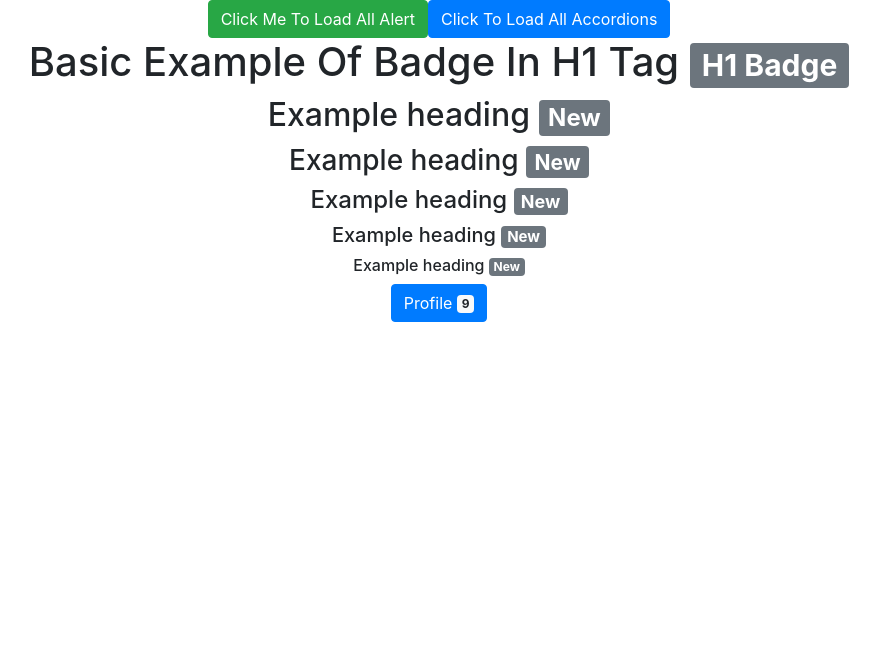
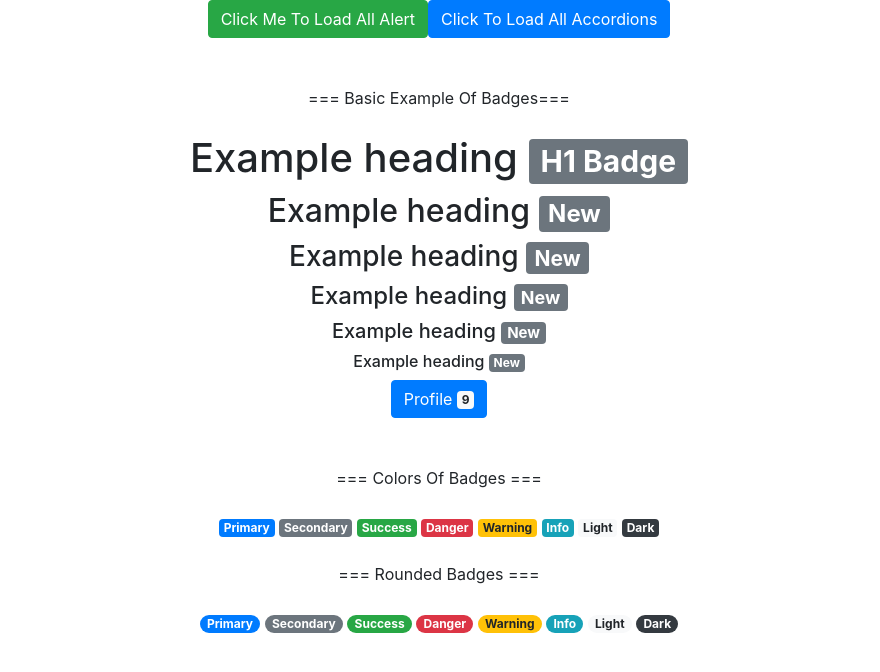
Before and after one commit to Khwajapasha/Boosrtrap-Practice, a React (Create React App) app: page / in a window 1280 px wide. Shown: the top 672 px of the page, without its empty margins (201-1081 px from the left). Built offline with nearby package versions, Linux system fonts and the light colour scheme.

Commit message:
Implemented Rounded Badges & Different Colors

```diff
--- a/src/Component/MainBodySection/BadgesComponent/AllBadges.jsx
+++ b/src/Component/MainBodySection/BadgesComponent/AllBadges.jsx
@@ -1,9 +1,11 @@
 import React from "react";
 import { BadgesBasicExample } from "./BadgesBasicExample";
+import { BadgeColors } from "./BadgesColors";
 export const AllBadges = () => {
   return (
     <div>
       <BadgesBasicExample />
+      <BadgeColors />
     </div>
   );
 };
--- a/src/Component/MainBodySection/BadgesComponent/BadgesBasicExample.jsx
+++ b/src/Component/MainBodySection/BadgesComponent/BadgesBasicExample.jsx
@@ -3,9 +3,13 @@ import { Badge, Button } from "react-bootstrap";
 export const BadgesBasicExample = () => {
   return (
     <div>
+      <br />
+      <br />
+      === Basic Example Of Badges===
+      <br />
+      <br />
       <h1>
-        Basic Example Of Badge In H1 Tag{" "}
-        <Badge variant="secondary">H1 Badge</Badge>
+        Example heading <Badge variant="secondary">H1 Badge</Badge>
       </h1>
       <h2>
         Example heading <Badge variant="secondary">New</Badge>
@@ -22,11 +26,7 @@ export const BadgesBasicExample = () => {
       <h6>
         Example heading <Badge variant="secondary">New</Badge>
       </h6>
-
-
       {/* Badges can be used as part of links or buttons to provide a counter. */}
-
-
       <Button variant="primary">
         Profile <Badge variant="light">9</Badge>
         <span className="sr-only">unread messages</span>
--- /dev/null
+++ b/src/Component/MainBodySection/BadgesComponent/BadgesColors.jsx
@@ -0,0 +1,49 @@
+import React from "react";
+import { Badge } from "react-bootstrap";
+export const BadgeColors = () => {
+  return (
+    <div>
+      <br />
+      <br />
+      === Colors Of Badges ===
+      <br />
+      <br />
+      <Badge variant="primary">Primary</Badge>{" "}
+      <Badge variant="secondary">Secondary</Badge>{" "}
+      <Badge variant="success">Success</Badge>{" "}
+      <Badge variant="danger">Danger</Badge>{" "}
+      <Badge variant="warning">Warning</Badge>{" "}
+      <Badge variant="info">Info</Badge> <Badge variant="light">Light</Badge>{" "}
+      <Badge variant="dark">Dark</Badge>
+      <br />
+      <br />
+      === Rounded Badges ===
+      <br />
+      <br />
+      <Badge pill variant="primary">
+        Primary
+      </Badge>{" "}
+      <Badge pill variant="secondary">
+        Secondary
+      </Badge>{" "}
+      <Badge pill variant="success">
+        Success
+      </Badge>{" "}
+      <Badge pill variant="danger">
+        Danger
+      </Badge>{" "}
+      <Badge pill variant="warning">
+        Warning
+      </Badge>{" "}
+      <Badge pill variant="info">
+        Info
+      </Badge>{" "}
+      <Badge pill variant="light">
+        Light
+      </Badge>{" "}
+      <Badge pill variant="dark">
+        Dark
+      </Badge>
+    </div>
+  );
+};
```
